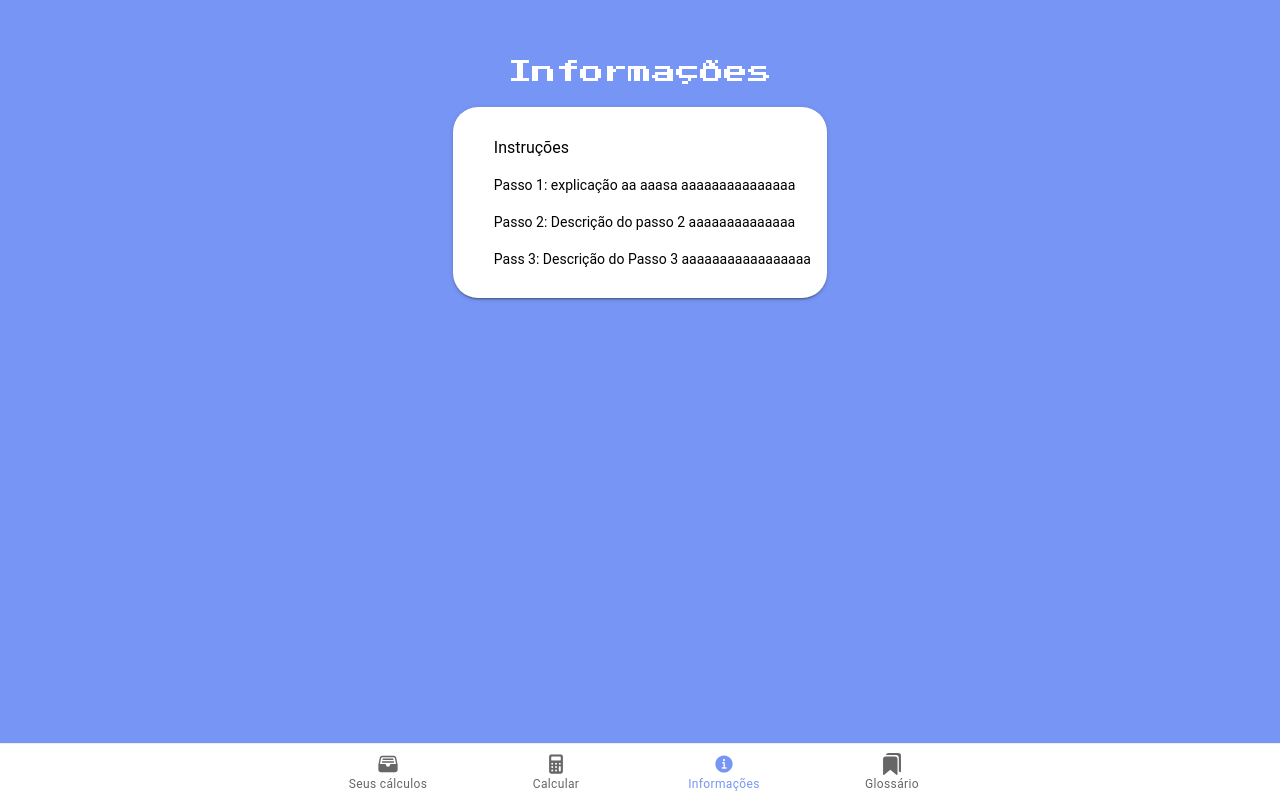
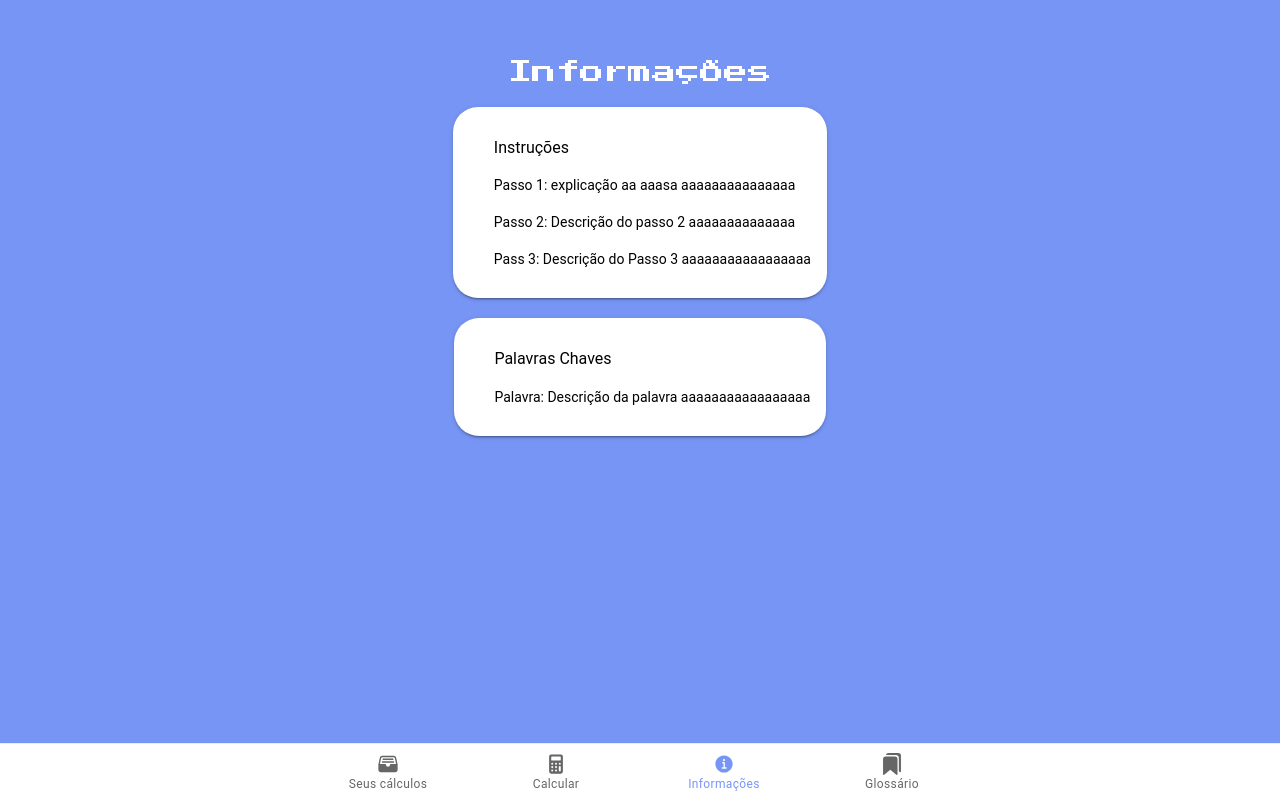
Before and after one commit to embscimatec/PimPelod2, a React (Create React App) app: page /informacoes in a window 1280 px wide. Built offline with nearby package versions, Linux system fonts and the light colour scheme.

Commit message:
Adicionando título da parte das palavras chaves

```diff
--- a/src/pages/Informacoes/components/CardSobreNos.tsx
+++ b/src/pages/Informacoes/components/CardSobreNos.tsx
@@ -1,10 +1,23 @@
+import { IonCard, IonCardContent, IonRow } from '@ionic/react';
 import React from 'react';
 
 const CardSobreNos: React.FC = () => {
 
-    return(
-        <>
-        </>
+    return (
+        <IonCard>
+            <IonCardContent class="ion-margin-top">
+                <IonRow class="ion-margin-bottom">
+                    <h2>
+                        Palavras Chaves
+                    </h2>
+                </IonRow>
+                <IonRow class="ion-margin-bottom">
+                    <h4>
+                        Palavra: Descrição da palavra aaaaaaaaaaaaaaaaa
+                    </h4>
+                </IonRow>
+            </IonCardContent>
+        </IonCard>
     );
 };
 
```
